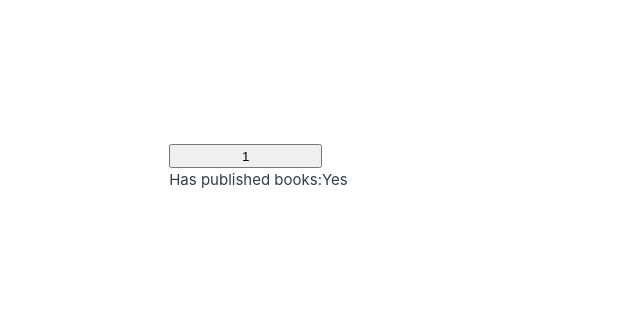
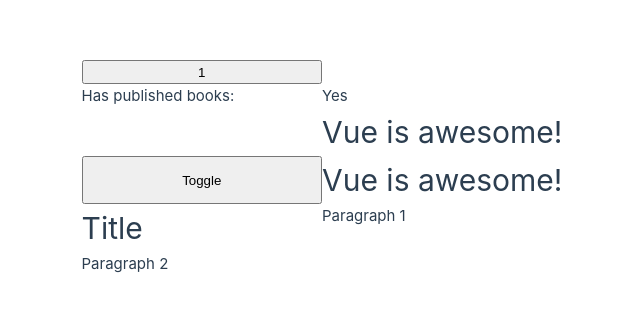
Before and after one commit to peterfk/vue-tut, a Vue app: page / in a window 1280 px wide. Shown: the part 232-544 px from the top of the page, without its empty margins (318-958 px from the left). Built offline with nearby package versions, Linux system fonts and the light colour scheme.

Commit message:
Commit message: Add conditional rendering and toggle button
- Introduce a toggle button for conditional rendering
- Add a new variable 'awesome' for conditional rendering
- Update template with v-if and v-else directives
- Add a template block for conditional rendering

```diff
--- a/src/App.vue
+++ b/src/App.vue
@@ -38,6 +38,8 @@
 const activeClass = ref('active')
 const errorClass = ref('text-danger')
 
+var awesome = ref(true)
+
 </script>
 
 <template>
@@ -53,6 +55,20 @@
   <div :class="[activeClass, errorClass]"></div>
 
   <div :class="[{ [activeClass]: isActive }, errorClass]"></div>
+
+  <h1 v-if="true">Vue is awesome!</h1>
+
+
+  <button @click="awesome = !awesome">Toggle</button>
+
+  <h1 v-if="awesome">Vue is awesome!</h1>
+  <h1 v-else>Oh no 😢</h1>
+
+  <template v-if="true">
+    <h1>Title</h1>
+    <p>Paragraph 1</p>
+    <p>Paragraph 2</p>
+  </template>
 
 </template>
 
```
